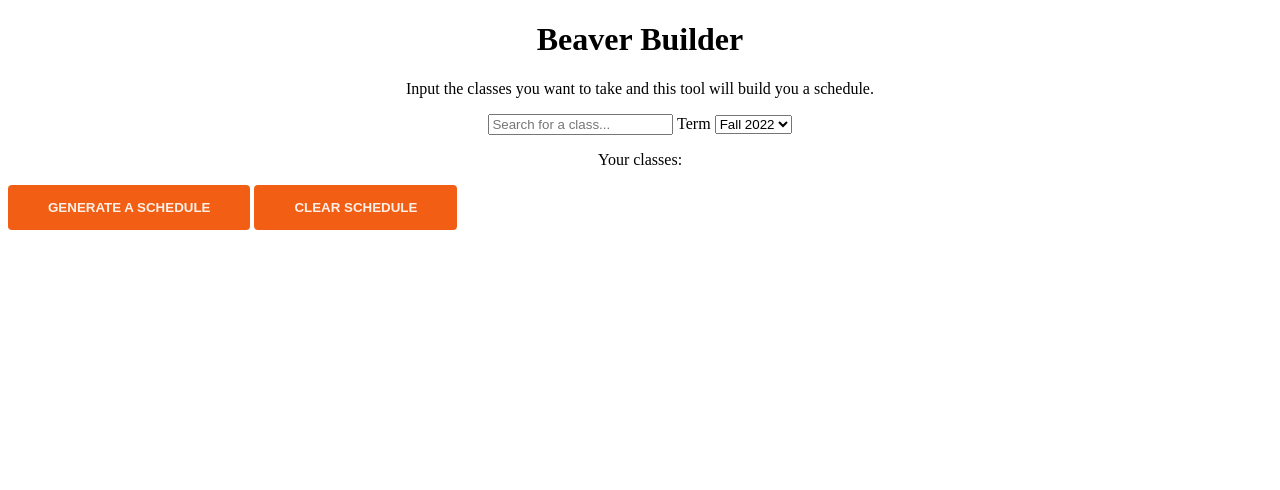
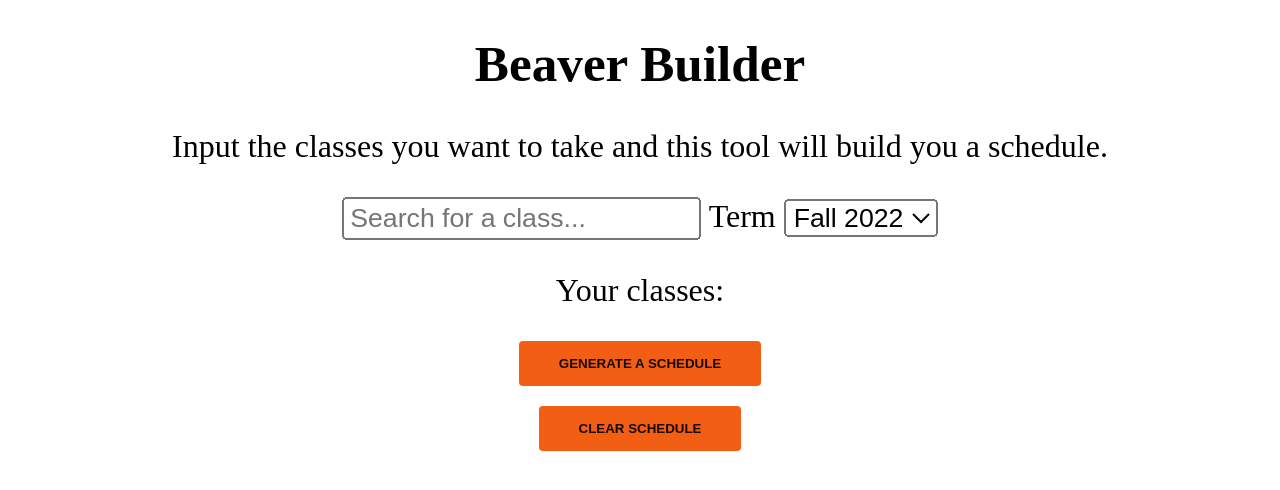
Before and after one commit to strarabi/osu-schedules, a Flask app: page / in a window 1280 px wide. Shown: the top 490 px of the page. Run offline with Flask 2, Linux system fonts and the light colour scheme.

Commit message:
Scale everything up

```diff
--- a/static/style.css
+++ b/static/style.css
@@ -7,6 +7,10 @@ a {
     display:inline-block;
     padding:5px;
     margin:5px;
+}
+
+h1 {
+    zoom: 1.6;
 }
 
 .classes-info:hover {
@@ -34,23 +38,20 @@ a {
     text-align: center;
 }
 
-.osulogo {
-    position: fixed;
-    top: 0;
-    left: 0;
-}
-
 .tools {
     text-align: center;
+    zoom: 2;
 }
 
 .button {
+    display:block;
     border: none;
     background: none;
     text-decoration: none;
-    color: rgba(255, 255, 255, 0.9);
+    color: rgba(0, 0, 0, 0.9);
     background: rgb(242, 94, 19);
     padding: 15px 40px;
+    margin: 20px auto;
     border-radius: 4px;
     font-weight: bold;
     text-transform: uppercase;
```
